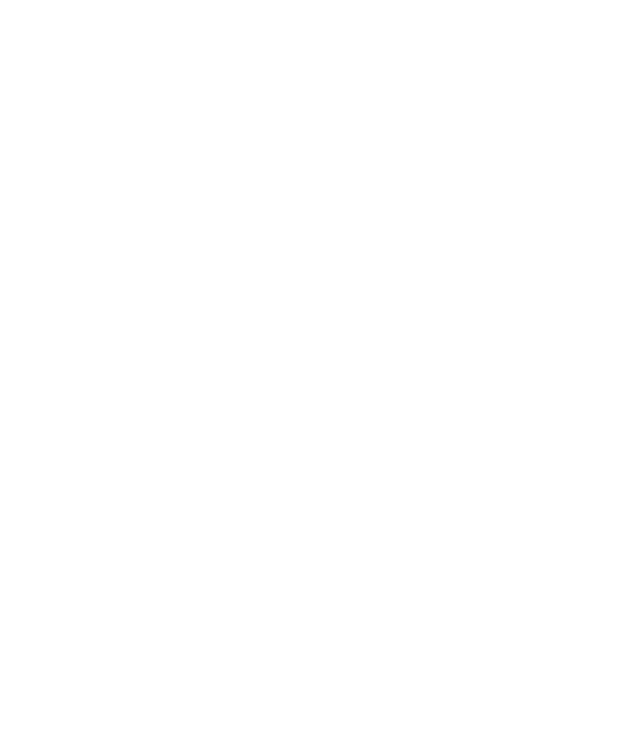
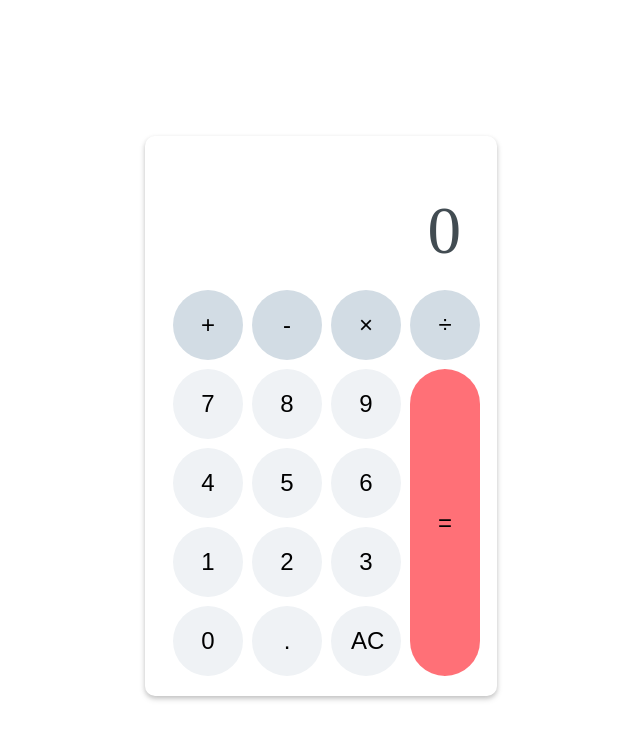
Before and after one commit to BaskarRajamanikkam/calculator, a plain HTML site: page index.html in a window 1280 px wide. Shown: the whole page, without its empty margins (319-959 px from the left). Drawn offline with Linux system fonts and the light colour scheme.

Commit message:
create style

```diff
--- a/css/style.css
+++ b/css/style.css
@@ -0,0 +1,70 @@
+* {
+  margin: 0;
+  padding: 0;
+  box-sizing: border-box;
+}
+body {
+  display: flex;
+  align-items: center;
+  justify-content: center;
+  position: relative;
+  height: 100vh;
+  width: 100%;
+}
+.calculator {
+    padding: .5rem 1rem;
+    border-radius: 10px;
+    box-shadow: 0px 3px 6px 0px rgba(0, 0, 0, 0.15), 0px 2px 4px 0px rgba(0, 0, 0, 0.12);
+    margin-inline-start: auto;
+    margin-inline-end: auto;
+    margin-block-start: 2em;
+    max-inline-size: 22rem;
+    overflow: hidden;
+    color: hsl(202, 11%, 29%);
+  }
+  .calculator__output {
+    background: hsl(255, 100%, 100%);
+    font-size: 4.2rem;
+    padding-block-start: 3rem;
+    padding-block-end: 0.5rem;
+    padding-inline-end: 1.25rem;
+    text-align: end;
+  }
+  .calculator__keys {
+    display: grid;
+    grid-template-columns: repeat(4, 1fr);
+    grid-gap: 1px;
+    background: hsl(255, 100%, 100%);
+    padding: 0.5rem;
+  }
+  .calculator__key {
+    background: hsl(210, 25%, 95%);
+    border: none;
+    padding-block-start: 1rem;
+    padding-block-end: 1rem;
+    padding-inline-end: 1.25rem;
+    padding-inline-start: 1.25rem;
+    font-size: 1.5rem;
+    /* Playful Styles */
+    inline-size: 70px;
+    block-size: 70px;
+    margin: 0.25rem;
+    border-radius: 40px;
+  }
+  .calculator__key:active,
+  .calculator__key:focus {
+    box-shadow: 0 0 8px 0 rgba(0, 0, 0, 0.3) inset;
+    outline: none;
+  }
+  .calculator__key--operator {
+    background: hsl(208, 25%, 86%);
+  }
+  .calculator__key--operator:active {
+    background: hsl(208, 24%, 80%);
+  }
+  .calculator__key--enter {
+    grid-column: 4 / 5;
+    grid-row: 2 / span 4;
+    background: hsl(357, 100%, 72%);
+    height: auto;
+  }
--- a/index.html
+++ b/index.html
@@ -4,8 +4,30 @@
     <meta charset="UTF-8">
     <meta name="viewport" content="width=device-width, initial-scale=1.0">
     <title>Calculator</title>
+    <link rel="stylesheet" href="./css/style.css">
 </head>
 <body>
-
+    <div class="calculator">
+        <div class="calculator__output">0</div>
+        <div class="calculator__keys">
+          <button class="calculator__key calculator__key--operator">+</button>
+          <button class="calculator__key calculator__key--operator">-</button>
+          <button class="calculator__key calculator__key--operator">&times;</button>
+          <button class="calculator__key calculator__key--operator">÷</button>
+          <button class="calculator__key">7</button>
+          <button class="calculator__key">8</button>
+          <button class="calculator__key">9</button>
+          <button class="calculator__key">4</button>
+          <button class="calculator__key">5</button>
+          <button class="calculator__key">6</button>
+          <button class="calculator__key">1</button>
+          <button class="calculator__key">2</button>
+          <button class="calculator__key">3</button>
+          <button class="calculator__key">0</button>
+          <button class="calculator__key">.</button>
+          <button class="calculator__key">AC</button>
+          <button class="calculator__key calculator__key--enter">=</button>
+        </div>
+      </div>
 </body>
 </html>
```
